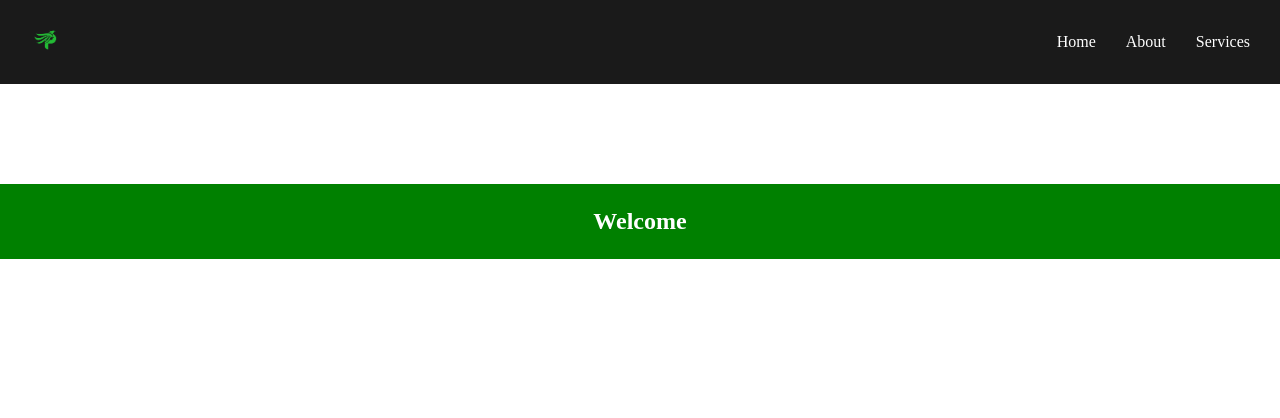
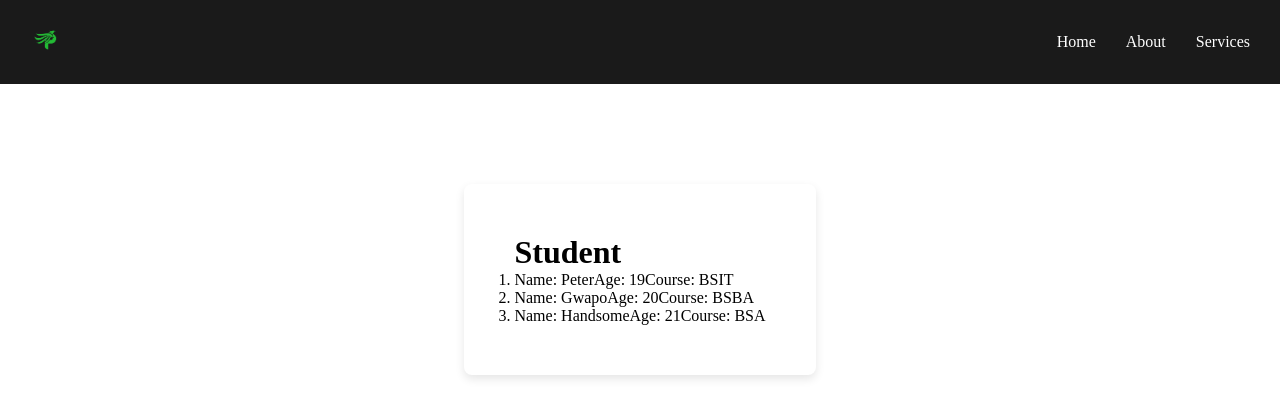
Before and after one commit to peterGwapo29/React, a React (Vite) app in the folder my-react-app/: page / in a window 1280 px wide. Shown: the top 418 px of the page. Built offline with nearby package versions, Linux system fonts and the light colour scheme.

Commit message:
list rendering

```diff
--- a/my-react-app/src/App.jsx
+++ b/my-react-app/src/App.jsx
@@ -1,11 +1,11 @@
 import Header from './Header.jsx'
-import Login from './Login.jsx'
+import Student from './Student.jsx'
 
 function App() {
   return(
     <>
       <Header/>
-      <Login isLoggedIn={true}/>
+      <Student/>
 
 
     </>
--- a/my-react-app/src/Login.jsx
+++ /dev/null
@@ -1,16 +0,0 @@
-
-function Login(props) {
-    const success = <h2 className="success">Welcome {props.username}</h2>;
-    const failed = <h2 className="fail">Try again.</h2>;
-
-    return(
-        props.isLoggedIn ? success : failed
-    );
-}
-
-Login.defaultProps = {
-    isLoggedIn: false,
-    username: "Guest",
-}
-
-export default Login
--- /dev/null
+++ b/my-react-app/src/Student.jsx
@@ -0,0 +1,49 @@
+
+function Student() {
+
+    const studentList = [
+        {
+            id: 1,
+            name: "Peter",
+            age: 19,
+            course: "BSIT"
+        },
+        {
+            id: 2,
+            name: "Gwapo",
+            age: 20,
+            course: "BSBA"
+        },
+        {
+            id: 3,
+            name: "Handsome",
+            age: 21,
+            course: "BSA"
+        },
+
+    ];
+
+    const result = studentList.map(student =>
+                                    <li key={student.id}>
+                                        Name: {student.name}
+                                        Age: {student.age}
+                                        Course: {student.course}
+                                    </li> );
+
+
+    return(
+        <>
+            <main className="main-container">
+                <div className="content">
+                    <h1>Student</h1>
+                    <div className="log">
+                    <ol>{result}</ol>
+                    </div>
+                </div>
+            </main>
+
+        </>
+    );
+}
+
+export default Student
--- a/my-react-app/src/index.css
+++ b/my-react-app/src/index.css
@@ -68,3 +68,16 @@ header {
   color: white;
   text-align: center;
 }
+
+.main-container {
+  display: flex;
+  justify-content: center;
+  align-items: center;
+}
+
+.content {
+  background-color: white;
+  padding: 50px;
+  border-radius: 8px;
+  box-shadow: 0 4px 10px rgba(0, 0, 0, 0.1);
+}
```
